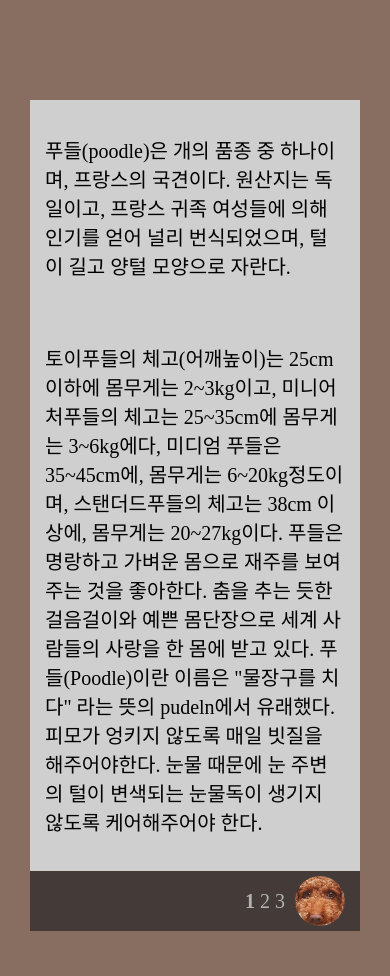
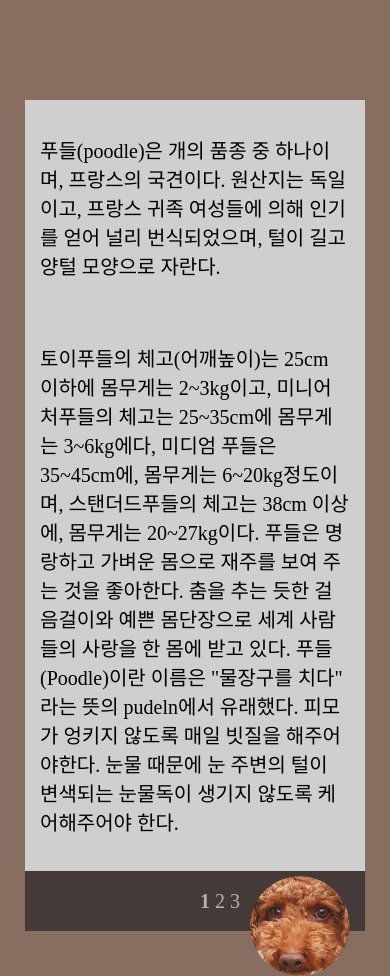
Before and after one commit to 5an1/baby_deer_san, a plain HTML site: page index.html in a window 390 px wide. Before the commit the page ends 939 px from the top, so only its background shows below. Drawn offline with Linux system fonts and the light colour scheme.

Commit message:
Add files via upload

```diff
--- a/style.css
+++ b/style.css
@@ -33,10 +33,15 @@ img{
 }
 @media (min-width: 320px) and (max-width: 480px){
   div{
-    width: 300px;
+    width: 310px;
   }
   body{
     font-size: 20px;
+  }
+  .profile {
+    padding-left: 10px;
+    width: 100px;
+    float:right;
   }
 }
 .insta{
```
